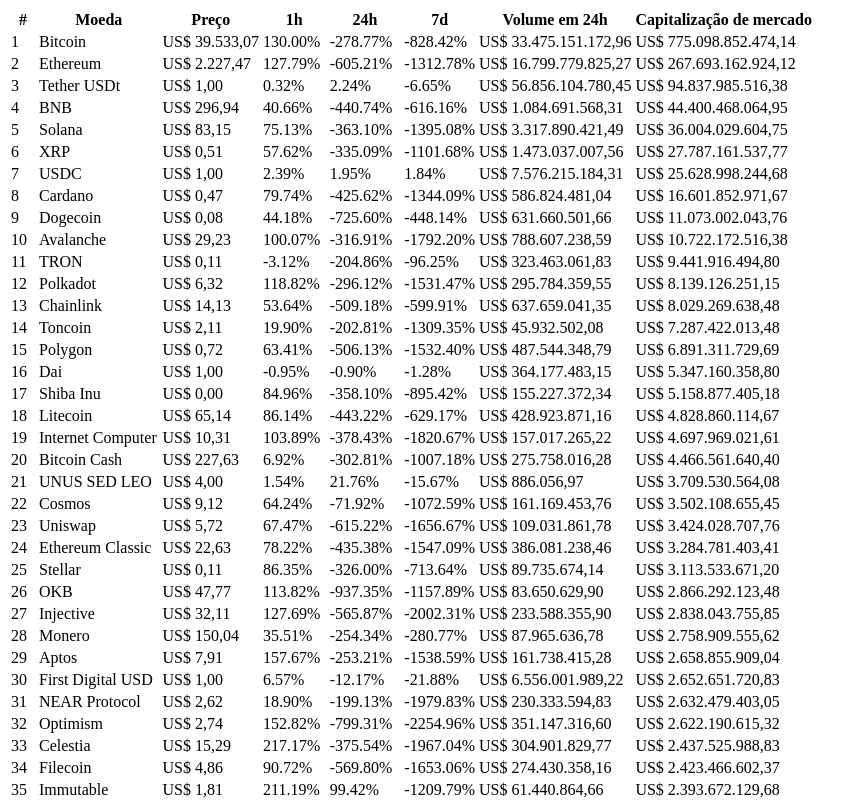
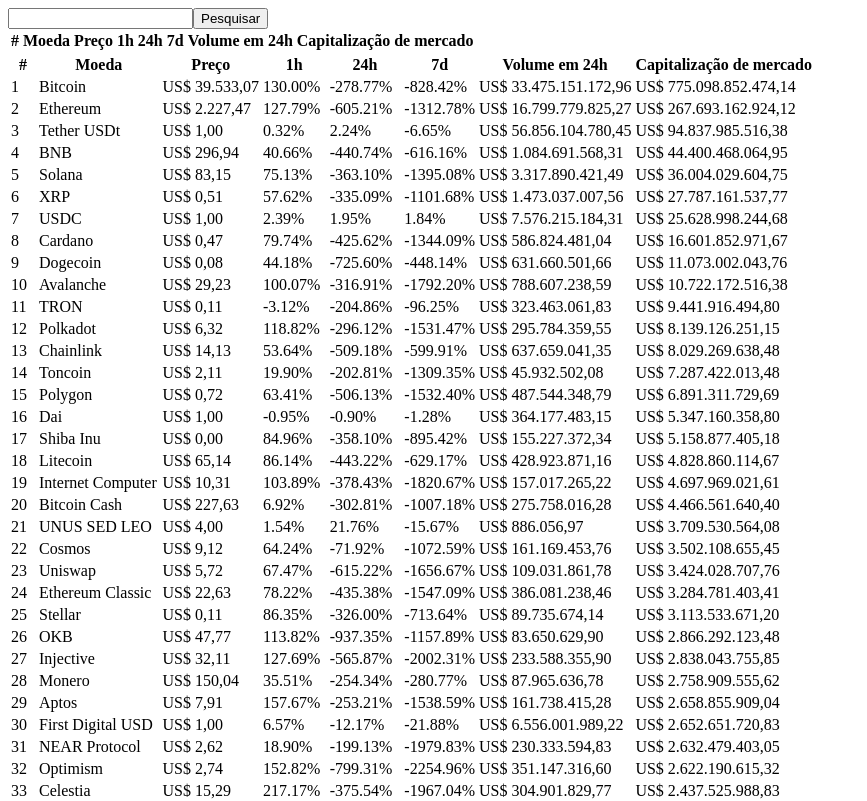
Before and after one commit to netoelix/TokenPulse, a React (Vite) app: page / in a window 1280 px wide. Shown: the top 801 px of the page, without its empty margins (0-867 px from the left). Built offline with nearby package versions, Linux system fonts and the light colour scheme.

Commit message:
Implementing cryptocurrency research component

```diff
--- /dev/null
+++ b/src/components/Search.tsx
@@ -0,0 +1,65 @@
+import { useState } from 'react';
+import { dataApi } from '../utils/data';
+import { DataItem } from '../utils/functionsAPI';
+
+function Search() {
+  const [searchTerm, setSearchTerm] = useState('');
+  const [filteredData, setFilteredData] = useState([]);
+  const dataNew = dataApi.data;
+
+  const handleSearch = () => {
+    const result = dataNew.filter((item: any) => item
+      .name.toLowerCase().includes(searchTerm.toLowerCase()));
+    setFilteredData(result);
+  };
+
+  return (
+    <section>
+      <input
+        type="search"
+        value={ searchTerm }
+        onChange={ (e) => setSearchTerm(e.target.value) }
+      />
+      <button onClick={ handleSearch }>Pesquisar</button>
+      <table>
+        <thead>
+          <tr>
+            <th>#</th>
+            <th>Moeda</th>
+            <th>Preço</th>
+            <th>1h</th>
+            <th>24h</th>
+            <th>7d</th>
+            <th>Volume em 24h</th>
+            <th>Capitalização de mercado</th>
+          </tr>
+        </thead>
+        <tbody>
+          {filteredData.map((item: DataItem | any, index: number) => (
+            <tr key={ index }>
+              <td>{index + 1}</td>
+              <td>{item.name}</td>
+              <td>
+                {item.quote.USD.price.toLocaleString('pt-BR', {
+                  style: 'currency', currency: 'USD' })}
+              </td>
+              <td>{`${(item.quote.USD.percent_change_1h * 100).toFixed(2)}%`}</td>
+              <td>{`${(item.quote.USD.percent_change_24h * 100).toFixed(2)}%`}</td>
+              <td>{`${(item.quote.USD.percent_change_7d * 100).toFixed(2)}%`}</td>
+              <td>
+                {item.quote.USD.volume_24h.toLocaleString('pt-BR', {
+                  style: 'currency', currency: 'USD' })}
+              </td>
+              <td>
+                {item.quote.USD.market_cap.toLocaleString('pt-BR', {
+                  style: 'currency', currency: 'USD' })}
+              </td>
+            </tr>
+          ))}
+        </tbody>
+      </table>
+    </section>
+  );
+}
+
+export default Search;
--- a/src/pages/Home.tsx
+++ b/src/pages/Home.tsx
@@ -1,8 +1,12 @@
 import Main from '../components/Main';
+import Search from '../components/Search';
 
 function Home() {
   return (
-    <Main />
+    <>
+      <Search />
+      <Main />
+    </>
   );
 }
 
```
